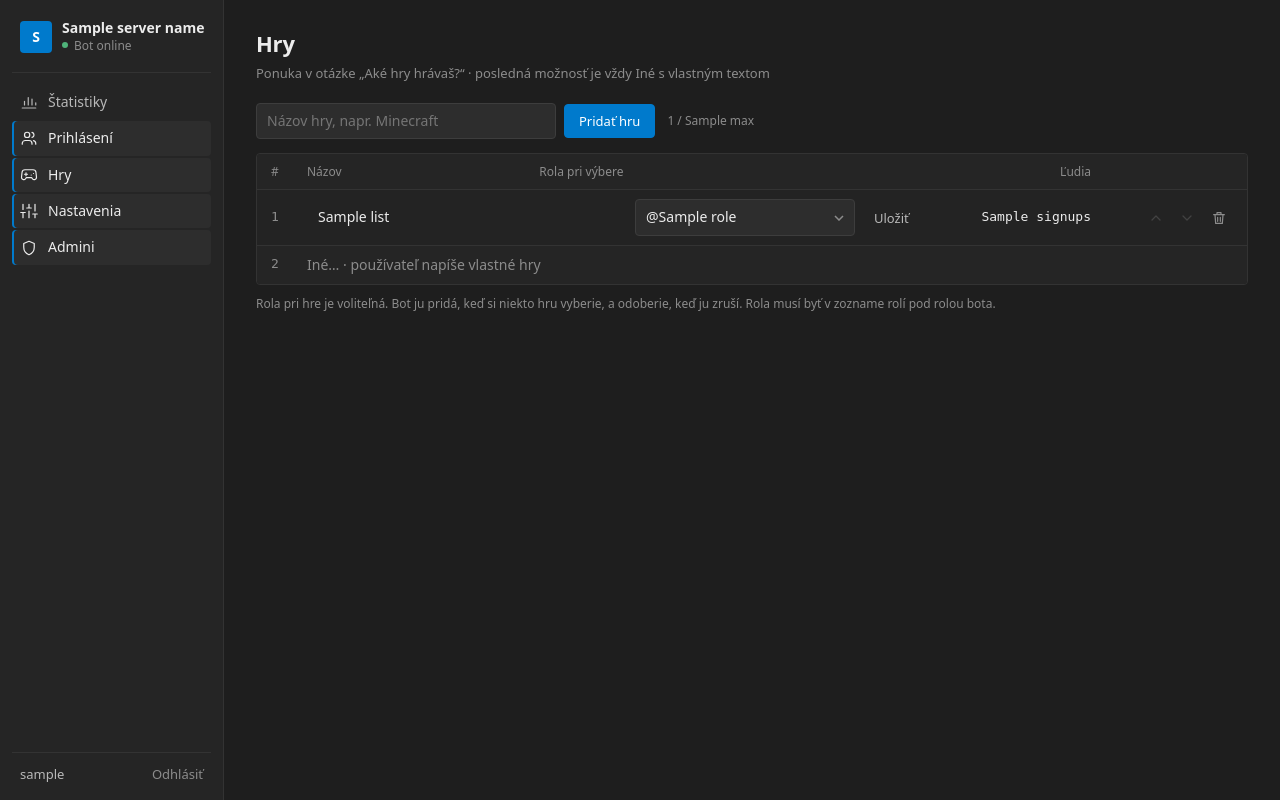
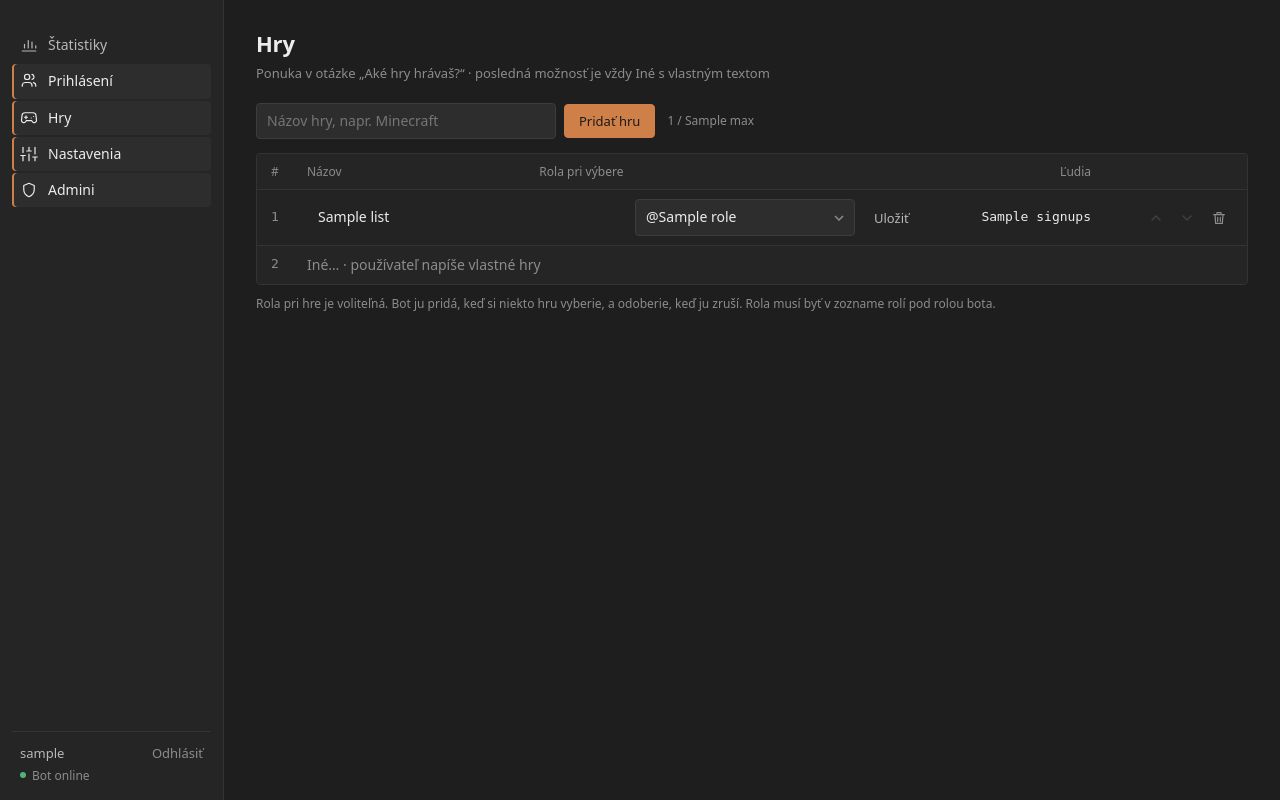
Before and after one commit to TheHeliPilot/NodeEditor, a Node project: template src/web/views/games.ejs in a window 1280 px wide. Run offline with Node 20 templates, Linux system fonts and the light colour scheme; the template is opened without the code that fills it: most values are stand-ins (such as "Sample title", 1, 10 or a date in 2020).

Commit message:
Panel: muted orange accent, drop server name block from sidebar
Bot online/offline status moves to the sidebar footer.

Co-Authored-By: Claude Opus 5.5 <noreply@anthropic.com>
Claude-Session: https://claude.ai/code/session_014mXFMA4HcgocH3yi2gUjYr

```diff
--- a/src/web/public/style.css
+++ b/src/web/public/style.css
@@ -1,4 +1,4 @@
-/* Palette follows the NodeEditor look: neutral charcoal greys with one blue accent. */
+/* Neutral charcoal greys (from NodeEditor) with one muted orange accent. */
 :root {
   color-scheme: dark;
   --bg: #1e1e1e;
@@ -10,12 +10,14 @@
   --text: #ececec;
   --text-2: #b8b8b8;
   --muted: #8c8c8c;
-  --accent: #007acc;
-  --accent-hi: #1a8ad6;
-  --accent-ink: #ffffff;
-  --series: #3987e5;
-  --series-wash: rgba(57, 135, 229, 0.12);
-  --series-dim: #2b4f78;
+  --accent: #cf8048;
+  --accent-hi: #dc915c;
+  --accent-ink: #1a1a1a;
+  --link: #e09a64;
+  --series: #d4844a;
+  --series-wash: rgba(212, 132, 74, 0.12);
+  --series-dim: #6a4630;
+  --series-track: #3a2a1f;
   --ok: #4fb37a;
   --danger: #e66767;
   --danger-bg: #5a2626;
@@ -32,7 +34,7 @@ body {
   background: var(--bg);
   -webkit-font-smoothing: antialiased;
 }
-a { color: var(--series); text-decoration: none; }
+a { color: var(--link); text-decoration: none; }
 a:hover { text-decoration: underline; text-underline-offset: 2px; }
 em { font-style: normal; color: var(--muted); }
 strong { font-weight: 600; }
@@ -51,19 +53,12 @@ strong { font-weight: 600; }
   border-right: 1px solid var(--line);
   display: flex; flex-direction: column; align-self: start;
   position: sticky; top: 0; height: 100vh;
-  padding: 16px 12px;
+  padding: 28px 12px 16px;
 }
-.brand { display: flex; gap: 10px; align-items: center; padding: 4px 8px 18px; border-bottom: 1px solid var(--line); margin-bottom: 12px; }
-.mark {
-  width: 32px; height: 32px; border-radius: var(--radius); flex: none;
-  display: grid; place-items: center;
-  background: var(--accent); color: var(--accent-ink); font-weight: 600;
-}
-.brand-name { font-weight: 600; line-height: 1.2; overflow: hidden; text-overflow: ellipsis; white-space: nowrap; max-width: 150px; }
-.brand-sub { font-size: 12px; color: var(--muted); display: flex; align-items: center; gap: 6px; }
-.brand-sub .dot { width: 6px; height: 6px; border-radius: 50%; background: var(--muted); }
-.brand-sub.on .dot { background: var(--ok); }
-.brand-sub.off .dot { background: var(--danger); }
+.status { font-size: 12px; color: var(--muted); display: flex; align-items: center; gap: 6px; }
+.status .dot { width: 6px; height: 6px; border-radius: 50%; background: var(--muted); }
+.status.on .dot { background: var(--ok); }
+.status.off .dot { background: var(--danger); }
 
 .side nav { display: flex; flex-direction: column; gap: 2px; }
 .side nav a {
@@ -75,7 +70,7 @@ strong { font-weight: 600; }
 .side nav a.active { background: var(--raise); color: var(--text); box-shadow: inset 2px 0 0 var(--accent); }
 .side nav svg { width: 18px; height: 18px; fill: none; stroke: currentColor; stroke-width: 1.6; stroke-linecap: round; stroke-linejoin: round; flex: none; }
 
-.who { margin-top: auto; display: flex; justify-content: space-between; align-items: center; padding: 12px 8px 0; border-top: 1px solid var(--line); font-size: 13px; color: var(--text-2); }
+.who { margin-top: auto; display: grid; grid-template-columns: 1fr auto; row-gap: 4px; align-items: center; padding: 12px 8px 0; border-top: 1px solid var(--line); font-size: 13px; color: var(--text-2); }
 
 main { padding: 28px 32px 56px; max-width: 1280px; width: 100%; }
 
@@ -182,7 +177,7 @@ table.bars .num { padding-left: 12px; text-align: right; color: var(--text); }
 .ret .label { font: 600 12px var(--mono); color: var(--muted); }
 .ret .value { font-size: 28px; font-weight: 600; font-variant-numeric: tabular-nums; }
 .ret .meta { font-size: 12px; color: var(--muted); }
-.meter { height: 6px; background: #1e3350; border-radius: 3px; overflow: hidden; margin: 4px 0 2px; }
+.meter { height: 6px; background: var(--series-track); border-radius: 3px; overflow: hidden; margin: 4px 0 2px; }
 .meter span { display: block; height: 100%; background: var(--series); }
 
 /* ------------------------------------------------------------------ forms & buttons */
@@ -206,7 +201,7 @@ option:disabled { color: #666; }
 }
 .btn:hover { background: #353535; text-decoration: none; }
 .btn.primary { background: var(--accent); border-color: var(--accent); color: var(--accent-ink); }
-.btn.primary:hover { background: #005a9e; border-color: #005a9e; }
+.btn.primary:hover { background: var(--accent-hi); border-color: var(--accent-hi); }
 .btn.quiet { background: transparent; border-color: transparent; color: var(--text-2); padding: 6px 10px; }
 .btn.quiet:hover { background: var(--raise); color: var(--text); }
 .btn.danger { color: var(--danger); }
@@ -303,8 +298,8 @@ body.bare { min-height: 100vh; display: grid; place-items: center; padding: 16px
 @media (max-width: 900px) {
   .shell { grid-template-columns: 1fr; background: none; }
   .side { position: static; height: auto; flex-direction: row; flex-wrap: wrap; align-items: center; gap: 8px; padding: 10px 16px; }
-  .brand { border: 0; margin: 0; padding: 0; flex: 1; }
   .side nav { flex-direction: row; overflow-x: auto; order: 3; width: 100%; }
+  .who { flex: 1; }
   .side nav a { white-space: nowrap; }
   .who { margin: 0; border: 0; padding: 0; gap: 10px; }
   main { padding: 20px 16px 40px; }
--- a/src/web/views/partials/head.ejs
+++ b/src/web/views/partials/head.ejs
@@ -21,13 +21,6 @@
 ]; %>
 <div class="shell">
   <aside class="side">
-    <div class="brand">
-      <span class="mark" aria-hidden="true"><%= (serverName || 'E').trim().charAt(0).toUpperCase() %></span>
-      <div>
-        <div class="brand-name"><%= serverName || 'Event panel' %></div>
-        <div class="brand-sub <%= botReady ? 'on' : 'off' %>"><span class="dot"></span><%= botReady ? 'Bot online' : 'Bot offline' %></div>
-      </div>
-    </div>
     <nav>
       <% for (const [href, label, d] of nav) { const active = href === '/' ? path === '/' : path.startsWith(href); %>
         <a href="<%= href %>" class="<%= active ? 'active' : '' %>">
@@ -38,6 +31,7 @@
     <form class="who" method="post" action="/logout">
       <span><%= admin.username %></span>
       <button class="link" type="submit">Odhlásiť</button>
+      <span class="status <%= botReady ? 'on' : 'off' %>"><span class="dot"></span><%= botReady ? 'Bot online' : 'Bot offline' %></span>
     </form>
   </aside>
   <main>
```
Also changed, not shown: src/web/public/icon.svg, 9 other files.
